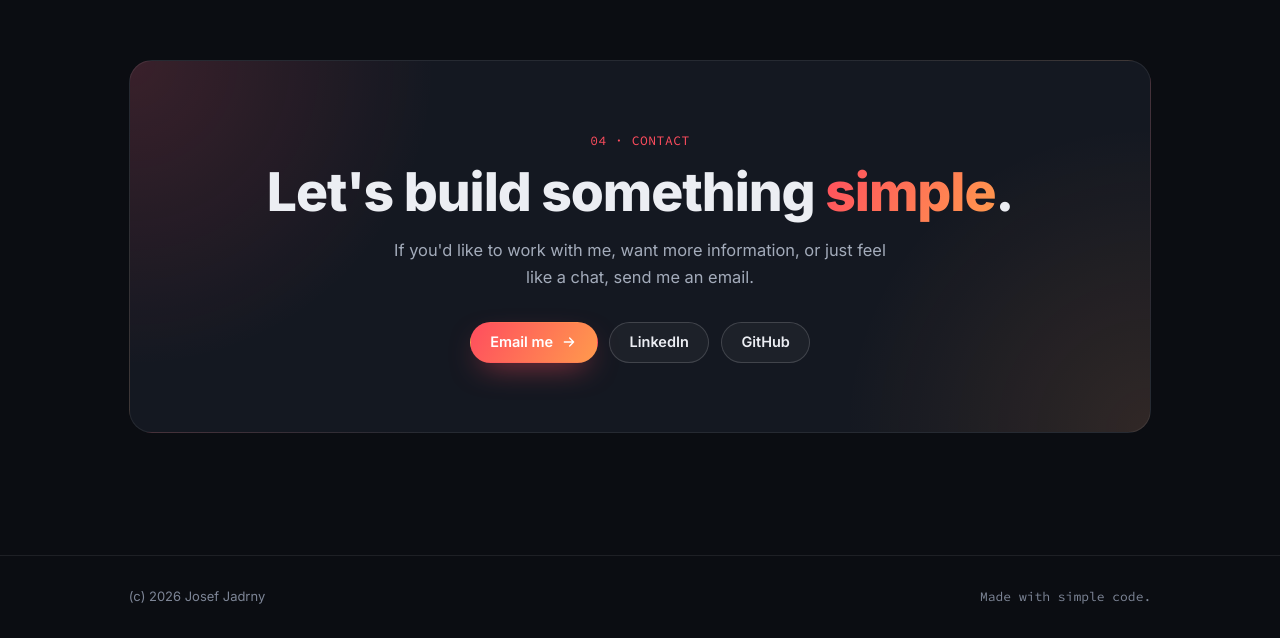
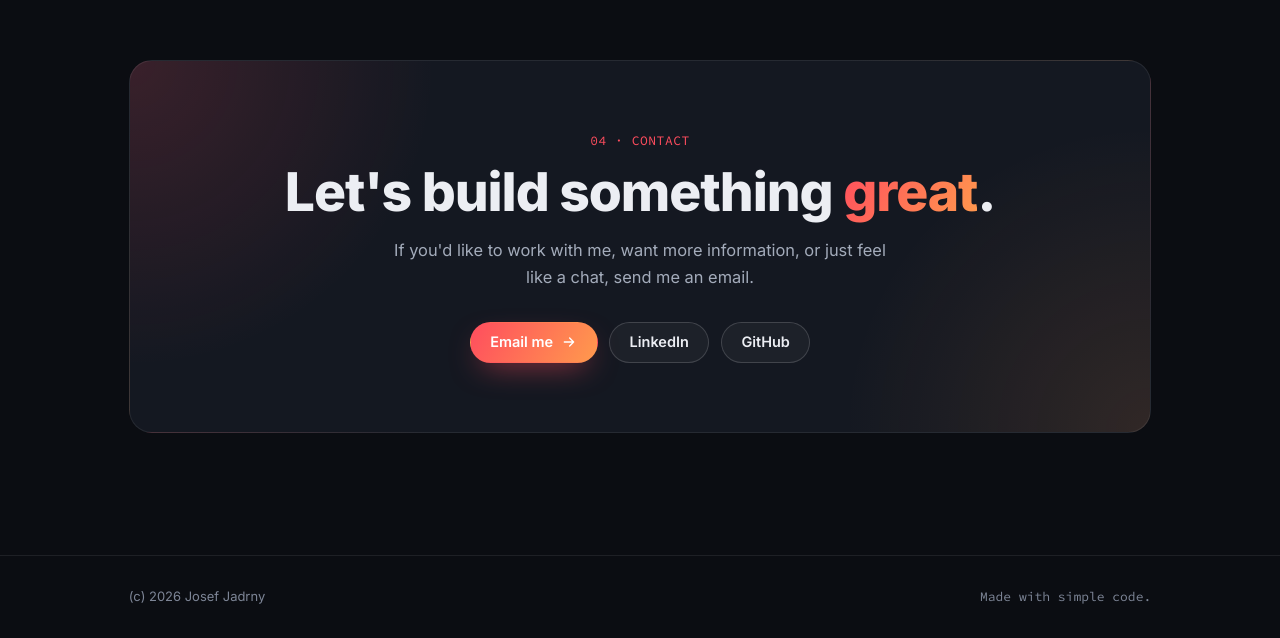
Before and after one commit to josefjadrny/blog, a plain HTML site: page src/index.html in a window 1280 px wide. Shown: the part 5041-5679 px from the top of the page. Drawn offline with Linux system fonts and the light colour scheme.

Commit message:
Update index.html

```diff
--- a/src/index.html
+++ b/src/index.html
@@ -364,7 +364,7 @@
         <div class="container">
             <div class="contact-card reveal">
                 <p class="eyebrow">04 · Contact</p>
-                <h2 class="contact-title">Let's build something <span class="gradient-text">simple</span>.</h2>
+                <h2 class="contact-title">Let's build something <span class="gradient-text">great</span>.</h2>
                 <p class="contact-lead">If you'd like to work with me, want more information, or just feel like a chat, send me an email.</p>
                 <div class="hero-actions">
                     <a class="btn btn-primary" href="mailto:bc.josefjadrny@gmail.com">
```
